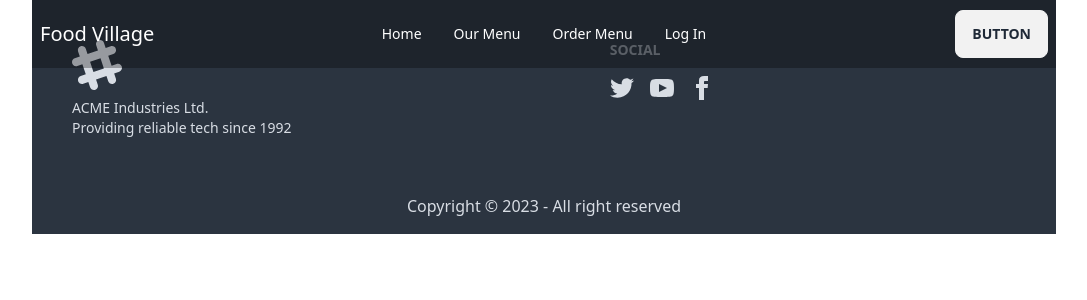
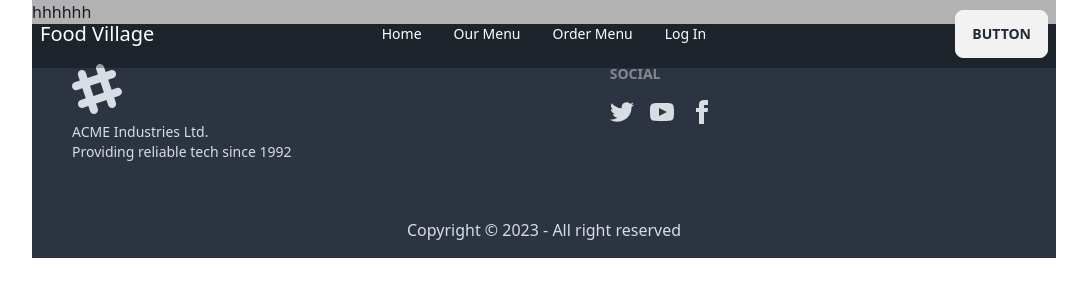
Before and after one commit to Hafizur27/food-village-website, a React (Vite) app: page /signUp in a window 1280 px wide. Shown: the top 300 px of the page, without its empty margins (96-1183 px from the left). Built offline with nearby package versions, Linux system fonts and the light colour scheme; no server answers.

Commit message:
Your commit message here

```diff
--- a/src/Pages/SignUp/SignUp.jsx
+++ b/src/Pages/SignUp/SignUp.jsx
@@ -6,6 +6,7 @@ const SignUp = () => {
       <Helmet>
         <title>Sign Up</title>
       </Helmet>
+      hhhhhh
     </div>
   );
 };
```
